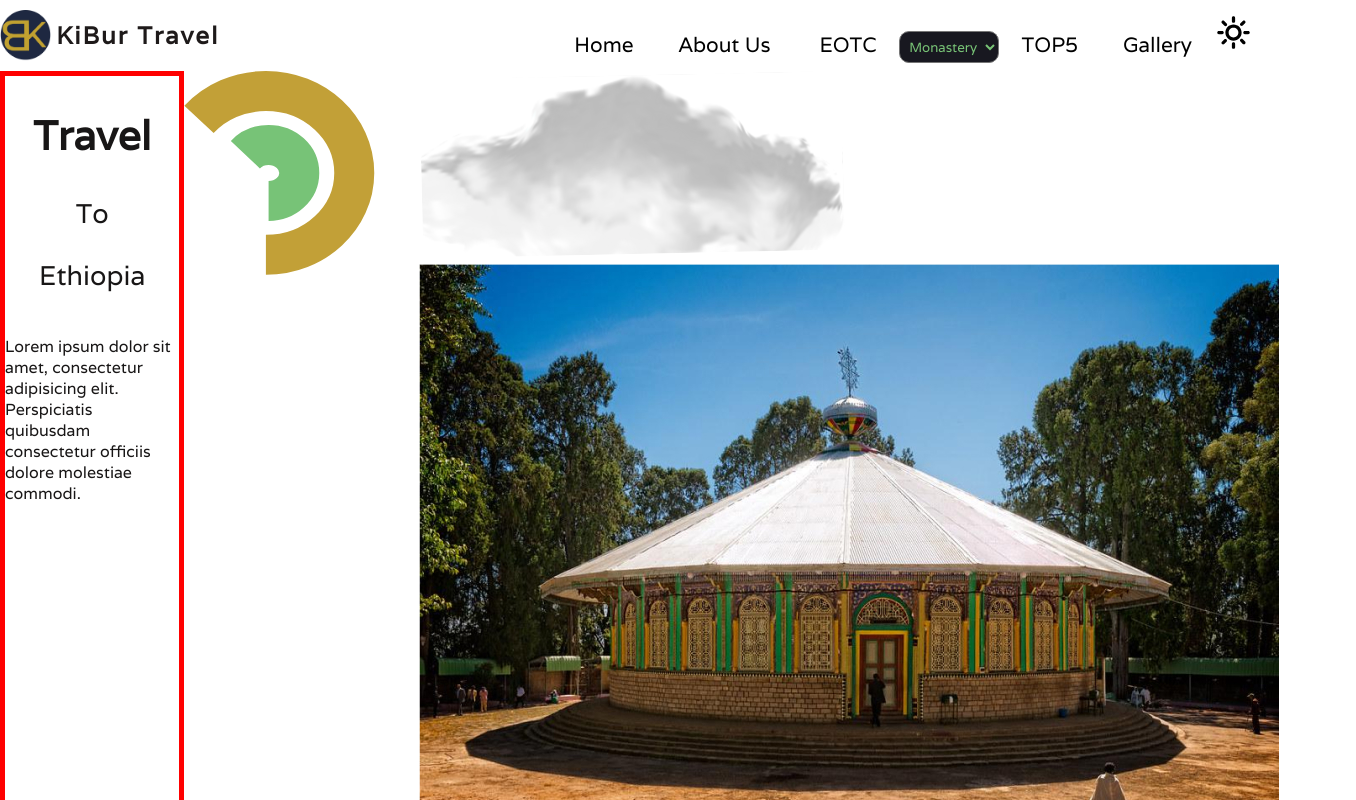
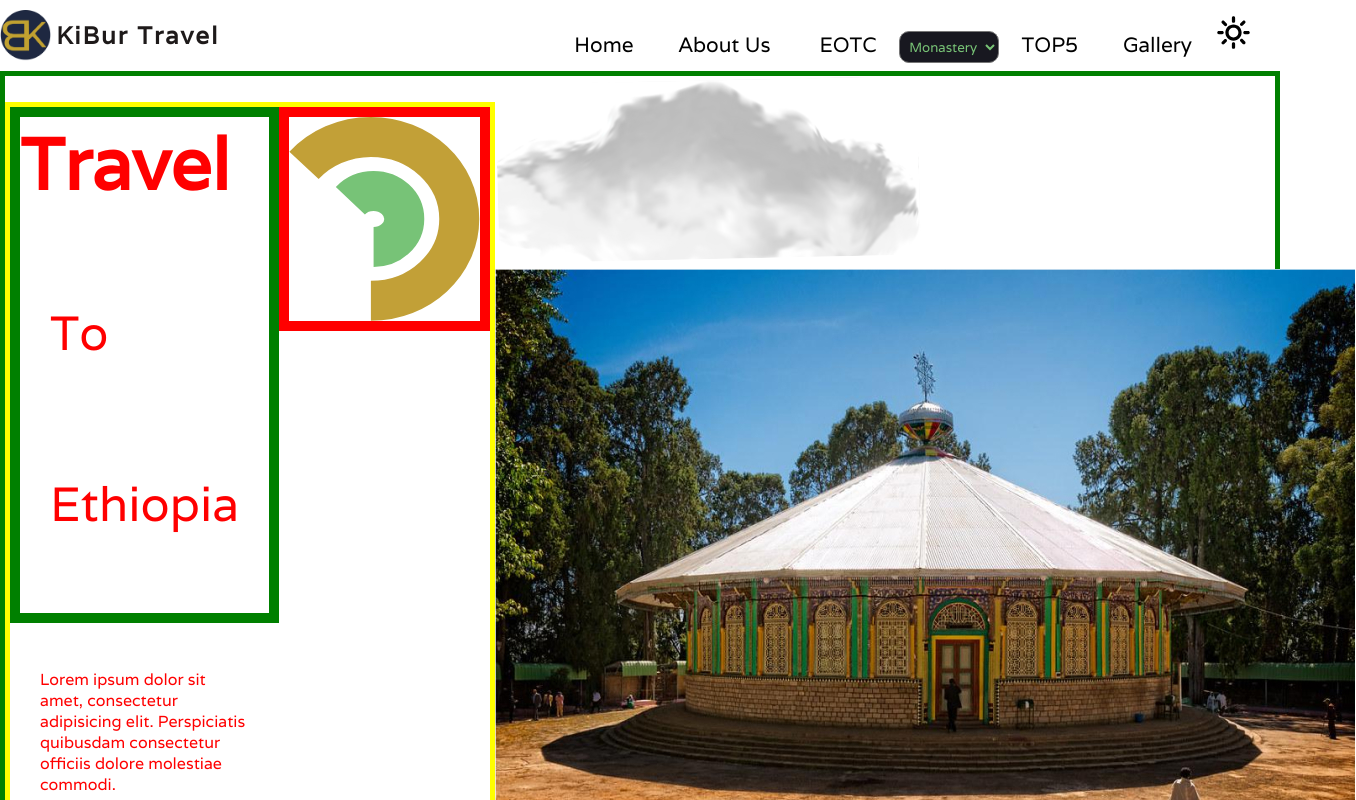
Before and after one commit to biruk-anley/Portfolio_Using_React.js, a React (Create React App) app: page / in a window 1280 px wide. Shown: the top 800 px of the page, 1356 px wide, since content can reach past the window. Built offline with nearby package versions, Linux system fonts and the light colour scheme; a web font is replaced by a local one.

Commit message:
updating css

```diff
--- a/src/App.css
+++ b/src/App.css
@@ -7,43 +7,77 @@ body{
     padding: 0;
     font-family: 'Varela';;
     color: red;
+    height: 100vh;
 }
-.Home-content{
-    display: flex;
+p{
+    padding: 30px;
 }
-.Home-content-one{
-    display: flex;
 
-}
-.home-travel-content{
-    display: flex;
-    flex-direction: column;
-    border: 5px solid red;
-    color:rgb(24, 22, 22);
-
-    flex-shrink: 0;
-    flex: 0.8;
-
-}
-.home-travel-title{
-    text-align: center;
-}
-.home-travel-title{
-    font-size:27px;
-}
 .lightmodeicon img{
     width: 5%;
     padding-top: 5px;
 
 }
-.holder{
-    display: flex;
-    flex-direction: column;
-    flex-wrap: wrap;
-    align-items: center;
-    max-width: 650px;
+/*for the text*/
+.home-travel-title{
+    font-size:3em;
+
+    border: 10px solid green;
+
 }
+.home-travel-title h2{
+    margin-top:0;
+}
+.church-img{
+    border: 4px solid blue;
+    width: 80%;
+}
+.Home-content{
+    border: 5px solid green;
+    display:flex;
+    align-items:center;
+    justify-content:space-around;
+
+}
+.Home-content-one{
+    border: 5px solid yellow;
+    display:flex;
+
+}
+.Home-content-two{
+    border: 10px solid red;
+    position: relative;
+
+}
+.arrow img{
+    border: 10px solid ;
+
+}
+.travel-do{
+    display:flex;
+    align-items:center;
+
+    justify-content: start;
+}
+.cloud{
+    border: 10px solid black;
+    width: 50%;
+    position:absolute;
+    top: 80%;
+    left: 0;
+}
+
+
 
 .footer-image img{
     width: 10%;
 }
+
+@media (max-width:910px) {
+    .Home-content{
+        flex-direction:column;
+    }
+    .cloud{
+        top: 70%;
+    }
+}
```
